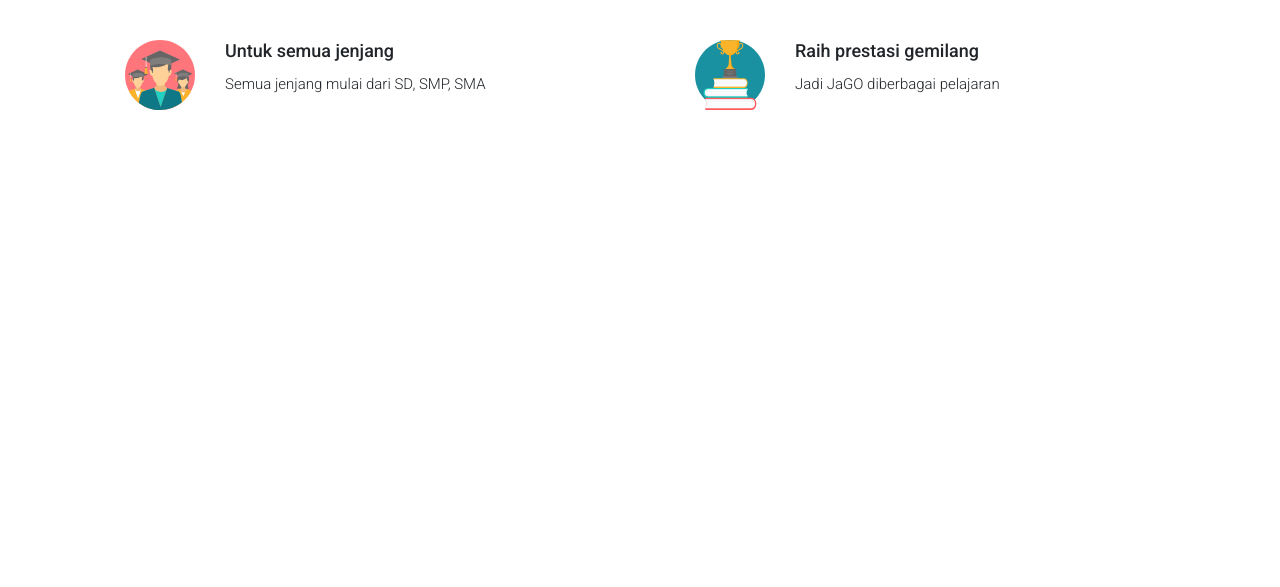
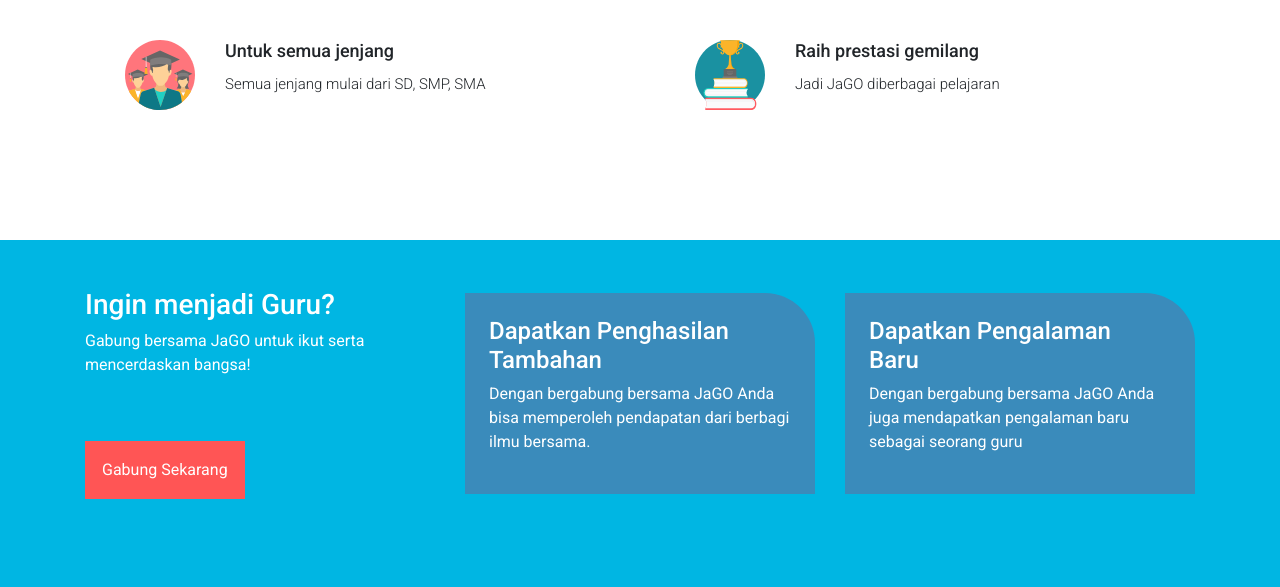
Before and after one commit to khumam/jaGO-apps, a CodeIgniter app: page /jago/ in a window 1280 px wide. Shown: the part 966-1553 px from the top of the page. Before the commit the page ends 1076 px from the top, so only its background shows below. Run offline with CodeIgniter, Linux system fonts and the light colour scheme.

Commit message:
add Tawaran section

```diff
--- a/application/controllers/Home.php
+++ b/application/controllers/Home.php
@@ -12,6 +12,7 @@ class Home extends CI_Controller
         $this->load->view('Home/s1_hero.php');
         $this->load->view('Home/s1_cariguru.php');
         $this->load->view('Home/s2_fitur.php');
+        $this->load->view('Home/s3_tawaran.php');
         $this->load->view('Templates/footer');
     }
 
--- a/application/views/Home/s2_fitur.php
+++ b/application/views/Home/s2_fitur.php
@@ -1,4 +1,4 @@
-<section id="fitur" class="mt-2">
+<section id="fitur" class="mt-2 mb-2 pb-5">
 	<div class="container py-5">
 		<h4 class="mb-3 text-center txtBlue subJudul">Fitur <span>JaGO</span></h4>
 
--- /dev/null
+++ b/application/views/Home/s3_tawaran.php
@@ -0,0 +1,23 @@
+<section class="bgBlue1 p-5">
+	<div class="container">
+		<div class="row align-items-center">
+			<div class="col-sm-4">
+				<h3>Ingin menjadi Guru?</h3>
+				<p>Gabung bersama JaGO untuk ikut serta mencerdaskan bangsa!</p>
+				<a class="btn bgRed p-3 text-center mt-5 noRadius mbMobile" href="#">Gabung Sekarang</a>
+			</div>
+			<div class="col-sm-4">
+				<div class="tawaranCard bgBlue3 p-4 text-left">
+					<h4>Dapatkan Penghasilan Tambahan</h4>
+					<p>Dengan bergabung bersama JaGO Anda bisa memperoleh pendapatan dari berbagi ilmu bersama.</p>
+				</div>
+			</div>
+			<div class="col-sm-4">
+				<div class="tawaranCard bgBlue3 p-4 text-left">
+					<h4>Dapatkan Pengalaman<br>Baru</h4>
+					<p>Dengan bergabung bersama JaGO Anda juga mendapatkan pengalaman baru sebagai seorang guru</p>
+				</div>
+			</div>
+		</div>
+	</div>
+</section>
--- a/webassets/css/jago.css
+++ b/webassets/css/jago.css
@@ -18,6 +18,20 @@ a.nav-item.nav-link.aktif {
 /* tombol */
 .radiusBorder {
 	border-radius: 25px;
+}
+
+.noRadius {
+	border-radius: 0;
+}
+
+/* tawaran */
+.tawaranCard {
+	border-top-right-radius: 50px;
+	margin-bottom: 40px;
+}
+
+.mbMobile {
+	margin-bottom: 40px;
 }
 
 /* subJudul */
@@ -103,3 +117,16 @@ a:hover {
 	font-size: 20px;
 	font-weight: 300;
 }
+
+/* responsive */
+@media (min-width: 992px) and (max-width: 1199.98px) {
+
+	.mbMobile {
+		margin-bottom: 0px;
+	}
+
+	.tawaranCard {
+		border-top-right-radius: 50px;
+		margin-bottom: 0px;
+	}
+}
```
